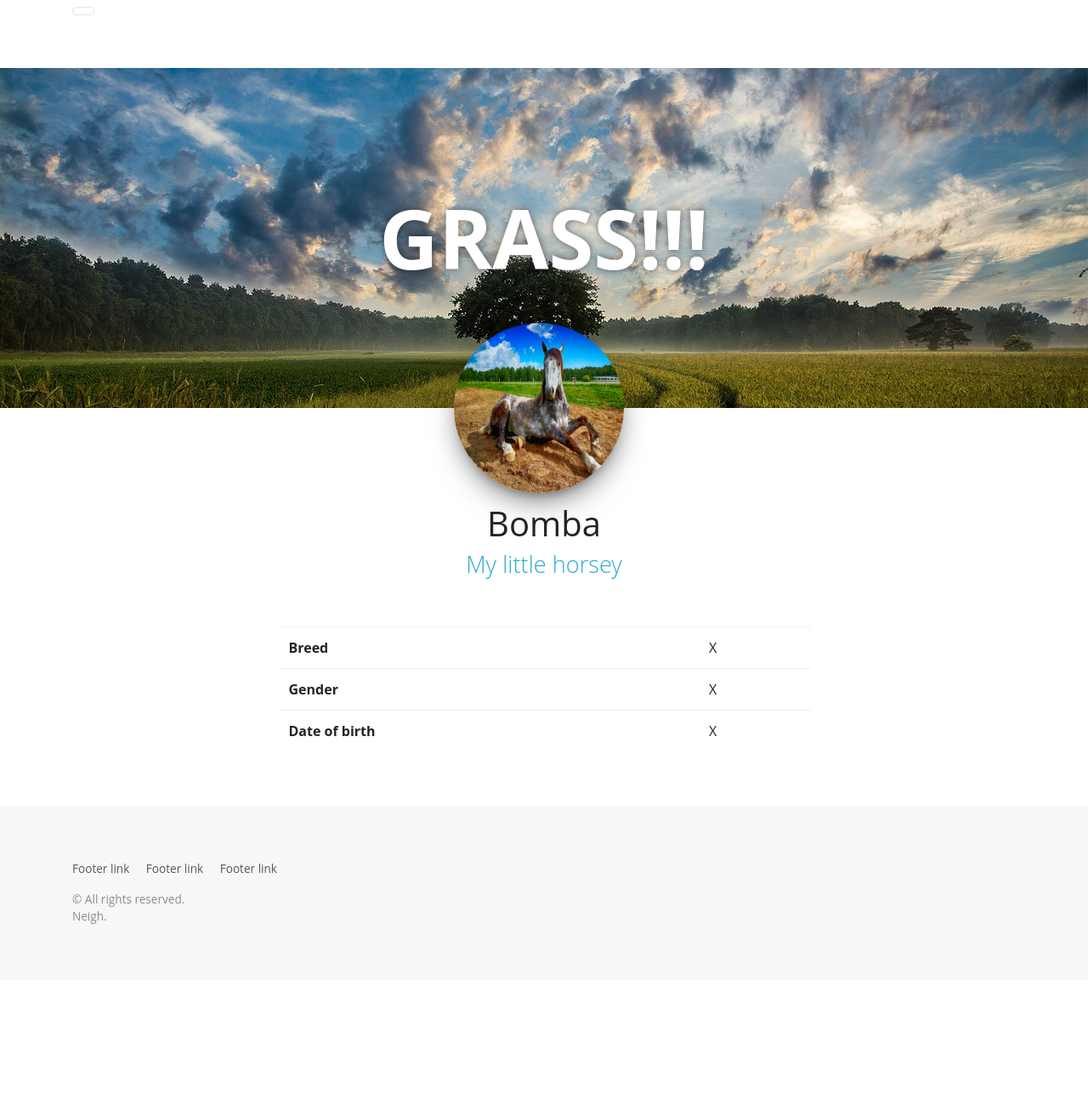
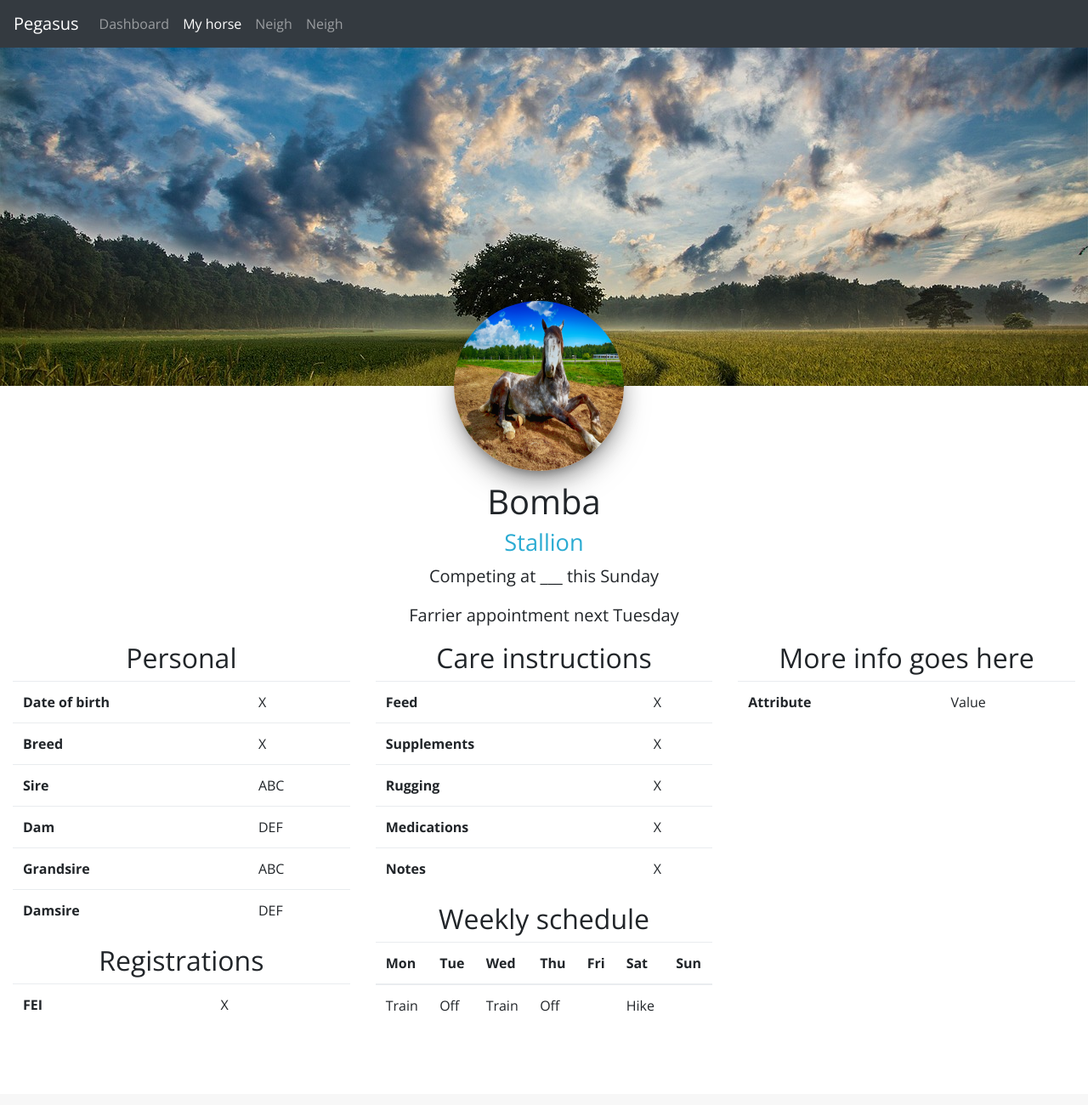
Before and after one commit to auswade/-pegasusStartup2017, a plain HTML site: page profile/index.html in a window 1280 px wide. Shown: the top 1300 px of the page at 85% size. Before the commit the page ends 1153 px from the top, so only its background shows below. Drawn offline with nearby package versions, Linux system fonts and the light colour scheme.

Commit message:
second draft for profile page

```diff
--- a/css/screen.css
+++ b/css/screen.css
@@ -49,33 +49,6 @@ body > .container {
     margin: 5rem 0; /* Space out the Bootstrap <hr> more */
 }
 
-/* Thin out the marketing headings */
-.featurette-heading {
-    font-weight: 300;
-    line-height: 1;
-    letter-spacing: -.05rem;
-}
-
-@media (min-width: 40em) {
-    /* Bump up size of carousel content */
-    .carousel-caption p {
-        margin-bottom: 1.25rem;
-        font-size: 1.25rem;
-        line-height: 1.4;
-    }
-
-    .featurette-heading {
-        font-size: 50px;
-    }
-}
-
-@media (min-width: 62em) {
-    .featurette-heading {
-        margin-top: 7rem;
-    }
-}
-
-
 .bd-footer {
     padding: 4rem 0;
     margin-top: 4rem;
--- a/profile/index.html
+++ b/profile/index.html
@@ -2,29 +2,24 @@
 <html>
 <head>
 	<meta charset="UTF-8" />
-	<meta name="viewport" content="width=device-width, initial-scale=1, shrink-to-fit=no" />
+	<meta name="viewport" content="width=device-width, initial-scale=1, shrink-to-fit=no">
 	<meta http-equiv="x-ua-compatible" content="ie=edge" />
 	<link rel="stylesheet" href="https://maxcdn.bootstrapcdn.com/bootstrap/4.0.0-beta.2/css/bootstrap.min.css" integrity="sha384-PsH8R72JQ3SOdhVi3uxftmaW6Vc51MKb0q5P2rRUpPvrszuE4W1povHYgTpBfshb" crossorigin="anonymous">
+	<link href="https://fonts.googleapis.com/css?family=Open+Sans:300,400,600,700" rel="stylesheet">
 	<link rel="stylesheet" href="../css/screen.css" />
 </head>
 <body>
-	<div class="pos-f-t">
-	<div class="collapse" id="navbar-header">
-		<div class="container bg-inverse p-1">
-			<h3>Collapsed content</h3>
-			<p>Toggleable via the navbar brand.</p>
-		</div>
-	</div>
-	<nav class="navbar navbar-light navbar-static-top bg-faded">
-		<div class="container">
-			<button class="navbar-toggler hidden-sm-up" type="button" data-toggle="collapse" data-target="#exCollapsingNavbar2" aria-expanded="false" aria-controls="exCollapsingNavbar2" aria-label="Toggle navigation"></button>
-			<div class="collapse navbar-toggleable-xs" id="exCollapsingNavbar2">
-				<a class="navbar-brand" href="/">Pegasus</a>
-				<ul class="nav navbar-nav float-xs-right">
+	<nav class="navbar navbar-expand-md navbar-dark fixed-top bg-dark">
+		<a class="navbar-brand" href="#">Pegasus</a>
+		<button class="navbar-toggler" type="button" data-toggle="collapse" data-target="#navbarCollapse" aria-controls="navbarCollapse" aria-expanded="false" aria-label="Toggle navigation">
+			<span class="navbar-toggler-icon"></span>
+		</button>
+		<div class="collapse navbar-collapse" id="navbarCollapse">
+			<ul class="navbar-nav mr-auto">
 				<li class="nav-item">
 					<a class="nav-link" href="../">Dashboard</a>
 				</li>
-					<li class="nav-item">
+				<li class="nav-item active">
 					<a class="nav-link" href="#">My horse</a>
 				</li>
 				<li class="nav-item">
@@ -35,21 +30,12 @@
 				</li>
 			</ul>
 		</div>
-		</div>
 	</nav>
-</div>
 	<main>
 		<div id="profile-background" style="
 			background-image: url('../images/background.jpg');
 			background-position: center;
-			color: #fff;
-			font-size: 96px;
-			font-weight: bold;
-			text-transform: uppercase;
-			line-height: 400px;
-			text-align: center;
-			text-shadow: 0 0 8px rgba(0, 0, 0, 0.5);">
-			Grass!!!
+			height: 400px;">
 		</div>
 		<div id="profile-image">
 			<img src="../images/horse.jpg" />
@@ -58,25 +44,116 @@
 			<div class="row">
 				<div class="col">
 					<h1 class="text-center">Bomba</h1>
-					<h2 class="title" style="text-align: center;">My little horsey</h2>
+					<h2 class="title text-center">Stallion</h2>
+					<p class="lead text-center"><strong>Competing at</strong> ___ this Sunday</p>
+					<p class="lead text-center"><strong>Farrier appointment</strong> next Tuesday</p>
 				</div>
 			</div>
-			<table class="table" style="margin: 3rem auto; width: 50%">
+			<div class="row">
+				<div class="col-md-4">
+					<h2 class="text-center">Personal</h2>
+					<table class="table">
 						<tbody>
+						<tr>
+							<th scope="row">Date of birth</th>
+							<td>X</td>
+						</tr>
 						<tr>
 							<th scope="row">Breed</th>
 							<td>X</td>
 						</tr>
 						<tr>
-						<th scope="row">Gender</th>
-						<td>X</td>
+							<th scope="row">Sire</th>
+							<td>ABC</td>
 						</tr>
 						<tr>
-						<th scope="row">Date of birth</th>
+							<th scope="row">Dam</th>
+							<td>DEF</td>
+						</tr>
+						<tr>
+							<th scope="row">Grandsire</th>
+							<td>ABC</td>
+						</tr>
+						<tr>
+							<th scope="row">Damsire</th>
+							<td>DEF</td>
+						</tr>
+						</tbody>
+					</table>
+					<h2 class="text-center">Registrations</h2>
+					<table class="table">
+						<tbody>
+							<tr>
+								<th scope="row">FEI</th>
 								<td>X</td>
 							</tr>
 						</tbody>
 					</table>
+				</div>
+				<div class="col-md-4">
+					<h2 class="text-center">Care instructions</h2>
+					<table class="table">
+						<tbody>
+						<tr>
+							<th scope="row">Feed</th>
+							<td>X</td>
+						</tr>
+						<tr>
+							<th scope="row">Supplements</th>
+							<td>X</td>
+						</tr>
+						<tr>
+							<th scope="row">Rugging</th>
+							<td>X</td>
+						</tr>
+						<tr>
+							<th scope="row">Medications</th>
+							<td>X</td>
+						</tr>
+						<tr>
+							<th scope="row">Notes</th>
+							<td>X</td>
+						</tr>
+						</tbody>
+					</table>
+					<h2 class="text-center">Weekly schedule</h2>
+					<table class="table">
+						<thead>
+							<tr>
+								<th>Mon</th>
+								<th>Tue</th>
+								<th>Wed</th>
+								<th>Thu</th>
+								<th>Fri</th>
+								<th>Sat</th>
+								<th>Sun</th>
+							</tr>
+						</thead>
+						<tbody>
+						<tr>
+							<td>Train</td>
+							<td>Off</td>
+							<td>Train</td>
+							<td>Off</td>
+							<td></td>
+							<td>Hike</td>
+							<td></td>
+						</tr>
+						</tbody>
+					</table>
+				</div>
+				<div class="col-md-4">
+					<h2 class="text-center">More info goes here</h2>
+					<table class="table">
+						<tbody>
+						<tr>
+							<th scope="row">Attribute</th>
+							<td>Value</td>
+						</tr>
+						</tbody>
+					</table>
+				</div>
+			</div>
 		</div>
 	</main>
 	<footer class="bd-footer text-muted">
```
Lines whose indentation alone changed are shown as unchanged.
